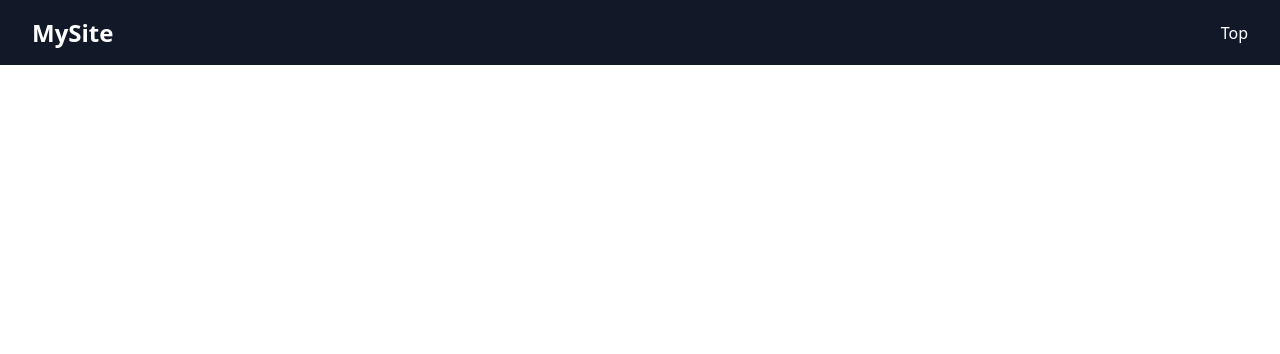
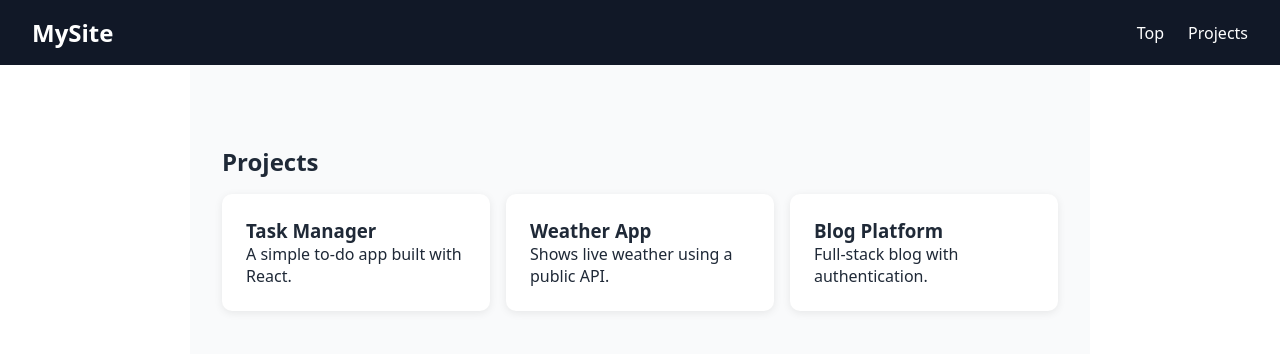
Before and after one commit to ShowkatSakib/git-landing, a React (Vite) app: page / in a window 1280 px wide. Shown: the top 354 px of the page. Built offline with nearby package versions, Linux system fonts and the light colour scheme.

Commit message:
feat: add projects section

```diff
--- a/src/App.css
+++ b/src/App.css
@@ -15,3 +15,7 @@
 
 .section { padding: 5rem 2rem; max-width: 900px; margin: 0 auto; }
 .section h2 { margin-bottom: 1rem; }
+
+.projects { background: #f9fafb; }
+.project-grid { display: grid; grid-template-columns: repeat(auto-fit, minmax(240px, 1fr)); gap: 1rem; }
+.card { padding: 1.5rem; background: white; border-radius: 10px; box-shadow: 0 2px 8px rgba(0,0,0,0.08); }
--- a/src/App.jsx
+++ b/src/App.jsx
@@ -1,11 +1,13 @@
 import './App.css'
 import Navbar from './components/Navbar'
+import Projects from './components/Projects'
 
 function App() {
   return (
     <>
       <Navbar />
       <main id="top">
+        <Projects />
       </main>
     </>
   )
--- a/src/components/Navbar.jsx
+++ b/src/components/Navbar.jsx
@@ -4,6 +4,7 @@ function Navbar() {
       <h2 className="logo">MySite</h2>
       <ul>
         <li><a href="#top">Top</a></li>
+        <li><a href="#projects">Projects</a></li>
       </ul>
     </nav>
   )
--- /dev/null
+++ b/src/components/Projects.jsx
@@ -0,0 +1,23 @@
+const projects = [
+  { name: 'Task Manager', desc: 'A simple to-do app built with React.' },
+  { name: 'Weather App', desc: 'Shows live weather using a public API.' },
+  { name: 'Blog Platform', desc: 'Full-stack blog with authentication.' },
+]
+
+function Projects() {
+  return (
+    <section id="projects" className="section projects">
+      <h2>Projects</h2>
+      <div className="project-grid">
+        {projects.map((p) => (
+          <div className="card" key={p.name}>
+            <h3>{p.name}</h3>
+            <p>{p.desc}</p>
+          </div>
+        ))}
+      </div>
+    </section>
+  )
+}
+
+export default Projects
```
